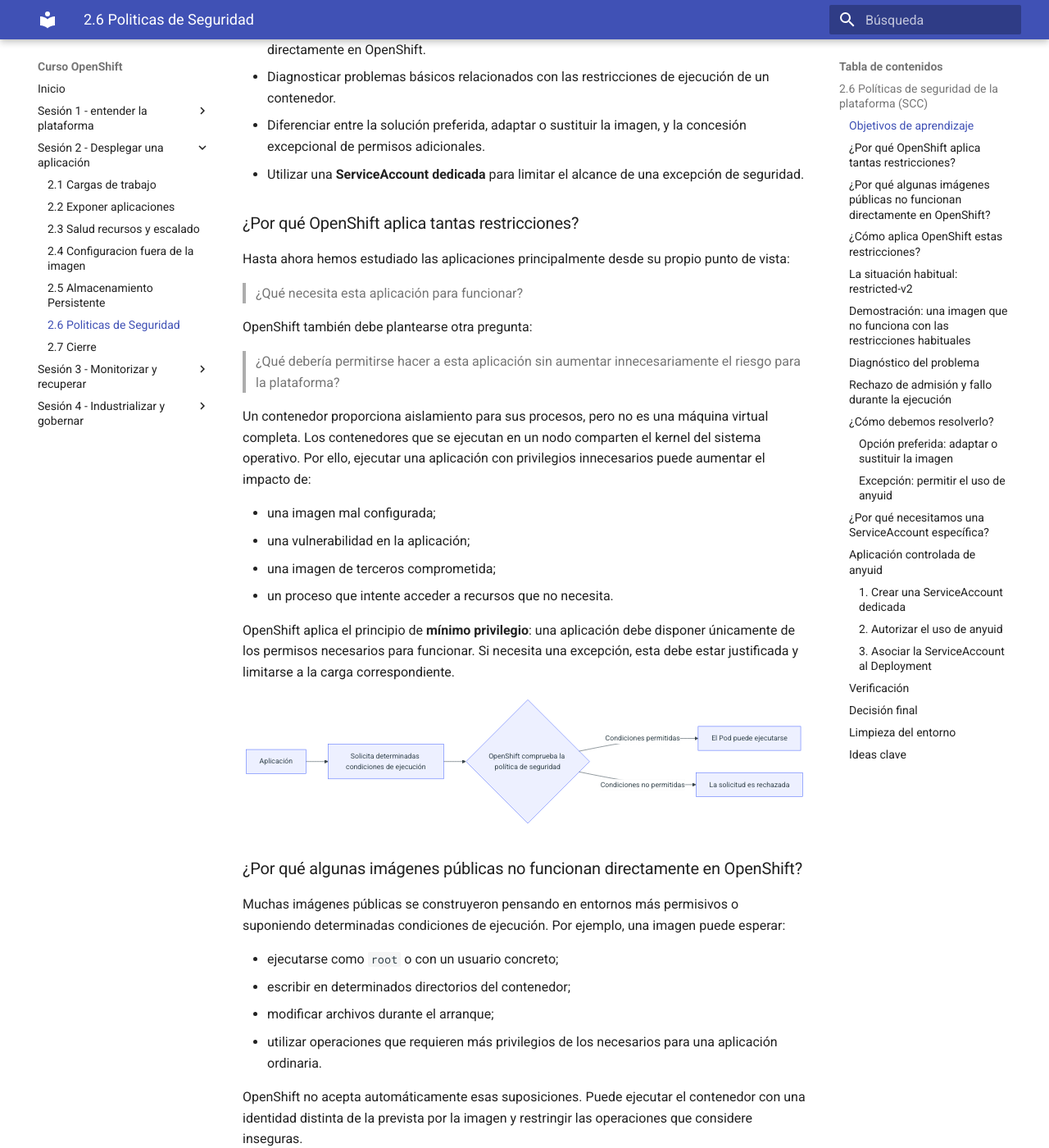
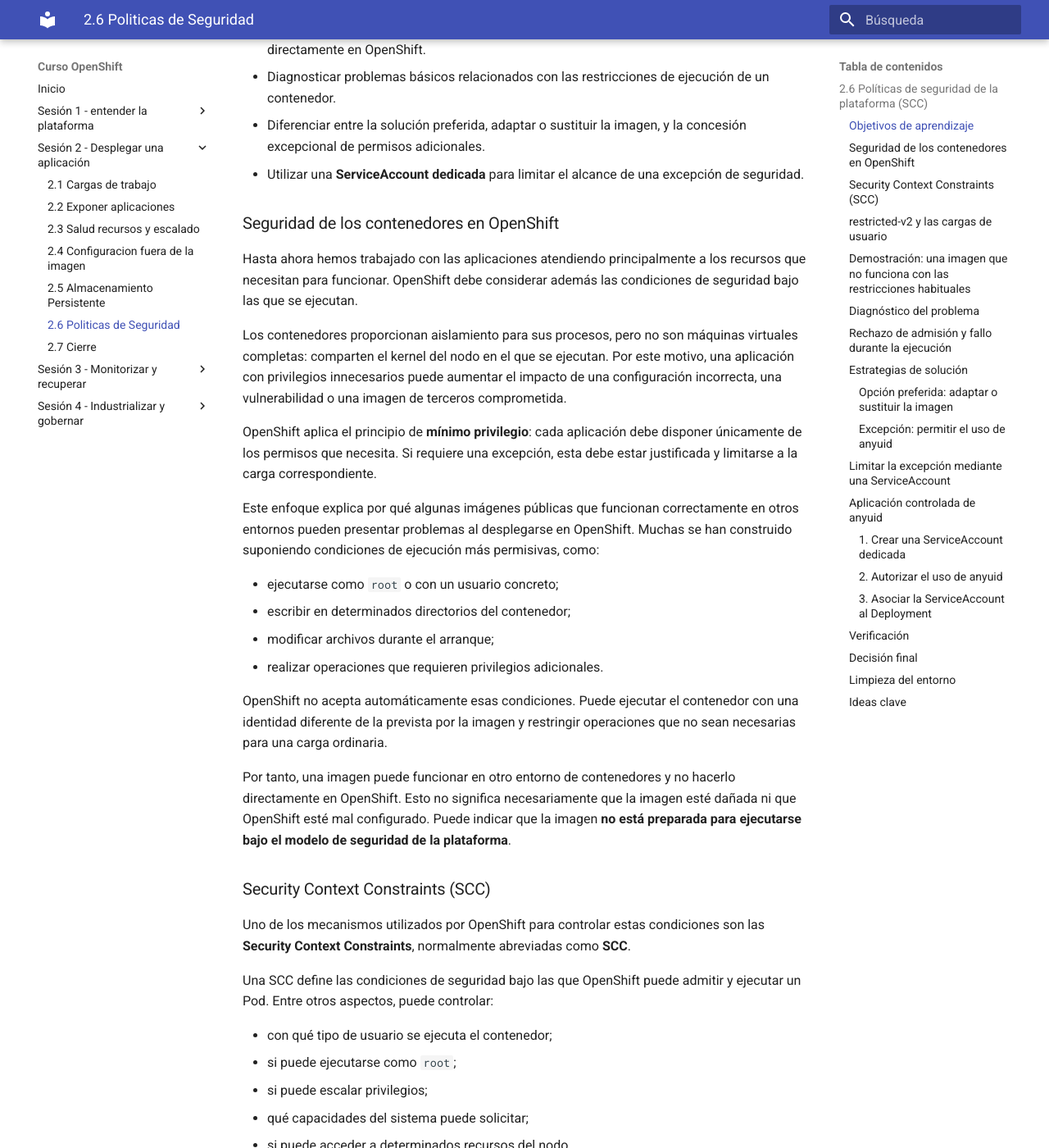
Before and after one commit to ieftraining/curso-openshift, an MkDocs documentation site: the page built from docs/sesion2/2.6 Politicas de Seguridad.md, in a window 1280 px wide and 1400 px high, scrolled down 397 px. Shown: the whole window at 82% size. Built offline with MkDocs 1.6.1 and Material for MkDocs 9.7.7, drawn with Linux system fonts in a browser that asks for light colours; some of the changed text lies outside the part shown.

Commit message:
Add files via upload

````diff
--- a/docs/sesion2/2.6 Politicas de Seguridad.md
+++ b/docs/sesion2/2.6 Politicas de Seguridad.md
@@ -12,58 +12,28 @@
 - Diferenciar entre la solución preferida, adaptar o sustituir la imagen, y la concesión excepcional de permisos adicionales.
 - Utilizar una **ServiceAccount dedicada** para limitar el alcance de una excepción de seguridad.
 
-### ¿Por qué OpenShift aplica tantas restricciones?
+### Seguridad de los contenedores en OpenShift
 
-Hasta ahora hemos estudiado las aplicaciones principalmente desde su propio punto de vista:
+Hasta ahora hemos trabajado con las aplicaciones atendiendo principalmente a los recursos que necesitan para funcionar. OpenShift debe considerar además las condiciones de seguridad bajo las que se ejecutan.
 
-> ¿Qué necesita esta aplicación para funcionar?
+Los contenedores proporcionan aislamiento para sus procesos, pero no son máquinas virtuales completas: comparten el kernel del nodo en el que se ejecutan. Por este motivo, una aplicación con privilegios innecesarios puede aumentar el impacto de una configuración incorrecta, una vulnerabilidad o una imagen de terceros comprometida.
 
-OpenShift también debe plantearse otra pregunta:
+OpenShift aplica el principio de **mínimo privilegio**: cada aplicación debe disponer únicamente de los permisos que necesita. Si requiere una excepción, esta debe estar justificada y limitarse a la carga correspondiente.
 
-> ¿Qué debería permitirse hacer a esta aplicación sin aumentar innecesariamente el riesgo para la plataforma?
-
-Un contenedor proporciona aislamiento para sus procesos, pero no es una máquina virtual completa. Los contenedores que se ejecutan en un nodo comparten el kernel del sistema operativo. Por ello, ejecutar una aplicación con privilegios innecesarios puede aumentar el impacto de:
-
-- una imagen mal configurada;
-- una vulnerabilidad en la aplicación;
-- una imagen de terceros comprometida;
-- un proceso que intente acceder a recursos que no necesita.
-
-OpenShift aplica el principio de **mínimo privilegio**: una aplicación debe disponer únicamente de los permisos necesarios para funcionar. Si necesita una excepción, esta debe estar justificada y limitarse a la carga correspondiente.
-
-```mermaid
-flowchart LR
-    A[Aplicación] --> B[Solicita determinadas condiciones de ejecución]
-    B --> C{OpenShift comprueba la política de seguridad}
-    C -->|Condiciones permitidas| D[El Pod puede ejecutarse]
-    C -->|Condiciones no permitidas| E[La solicitud es rechazada]
-```
-
-### ¿Por qué algunas imágenes públicas no funcionan directamente en OpenShift?
-
-Muchas imágenes públicas se construyeron pensando en entornos más permisivos o suponiendo determinadas condiciones de ejecución. Por ejemplo, una imagen puede esperar:
+Este enfoque explica por qué algunas imágenes públicas que funcionan correctamente en otros entornos pueden presentar problemas al desplegarse en OpenShift. Muchas se han construido suponiendo condiciones de ejecución más permisivas, como:
 
 - ejecutarse como `root` o con un usuario concreto;
 - escribir en determinados directorios del contenedor;
 - modificar archivos durante el arranque;
-- utilizar operaciones que requieren más privilegios de los necesarios para una aplicación ordinaria.
+- realizar operaciones que requieren privilegios adicionales.
 
-OpenShift no acepta automáticamente esas suposiciones. Puede ejecutar el contenedor con una identidad distinta de la prevista por la imagen y restringir las operaciones que considere inseguras.
+OpenShift no acepta automáticamente esas condiciones. Puede ejecutar el contenedor con una identidad diferente de la prevista por la imagen y restringir operaciones que no sean necesarias para una carga ordinaria.
 
-Por tanto, una imagen puede funcionar en otro entorno de contenedores y no hacerlo directamente en OpenShift. Esto no significa necesariamente que la imagen esté dañada ni que OpenShift esté mal configurado. Puede significar que la imagen **no está preparada para ejecutarse bajo el modelo de seguridad de la plataforma**.
+Por tanto, una imagen puede funcionar en otro entorno de contenedores y no hacerlo directamente en OpenShift. Esto no significa necesariamente que la imagen esté dañada ni que OpenShift esté mal configurado. Puede indicar que la imagen **no está preparada para ejecutarse bajo el modelo de seguridad de la plataforma**.
 
-```mermaid
-flowchart TD
-    I[Imagen pública] --> P[La imagen espera determinadas condiciones]
-    P --> O[OpenShift aplica restricciones de seguridad]
-    O --> C{¿La imagen es compatible?}
-    C -->|Sí| R[La aplicación se ejecuta]
-    C -->|No| F[La aplicación no arranca o falla por permisos]
-```
+### Security Context Constraints (SCC)
 
-### ¿Cómo aplica OpenShift estas restricciones?
-
-Uno de los mecanismos utilizados por OpenShift son las **Security Context Constraints**, normalmente abreviadas como **SCC**.
+Uno de los mecanismos utilizados por OpenShift para controlar estas condiciones son las **Security Context Constraints**, normalmente abreviadas como **SCC**.
 
 Una SCC define las condiciones de seguridad bajo las que OpenShift puede admitir y ejecutar un Pod. Entre otros aspectos, puede controlar:
 
@@ -78,7 +48,7 @@
 !!! note "SCC es un mecanismo propio de OpenShift"
     Kubernetes dispone de mecanismos como `securityContext` y los estándares de seguridad de Pods. OpenShift incorpora además las **Security Context Constraints** para controlar las condiciones bajo las que se admiten los Pods.
 
-### La situación habitual: `restricted-v2`
+### `restricted-v2` y las cargas de usuario
 
 Las cargas de usuario estándar deben estar preparadas para trabajar bajo restricciones como las establecidas por `restricted-v2`.
 
@@ -181,7 +151,7 @@
 
 En nuestra demostración, el contenedor comienza a ejecutarse y posteriormente falla al intentar escribir. Por tanto, no estamos ante un rechazo directo durante la admisión, sino ante una imagen que no funciona correctamente con las condiciones de ejecución aplicadas.
 
-### ¿Cómo debemos resolverlo?
+### Estrategias de solución
 
 Disponemos de dos estrategias principales:
 
@@ -213,7 +183,7 @@
 
 `anyuid` permite que el contenedor utilice el UID solicitado por la imagen, incluido el UID `0` si así se ha configurado. Por tanto, debe tratarse como una **excepción justificada**, no como la solución automática a cualquier problema de permisos.
 
-### ¿Por qué necesitamos una ServiceAccount específica?
+### Limitar la excepción mediante una ServiceAccount
 
 Los Pods también tienen una identidad dentro del clúster. Esa identidad se denomina **ServiceAccount**.
 
````
